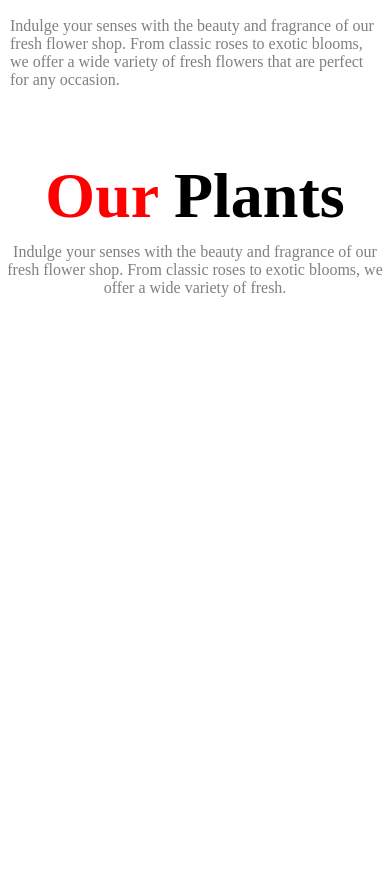
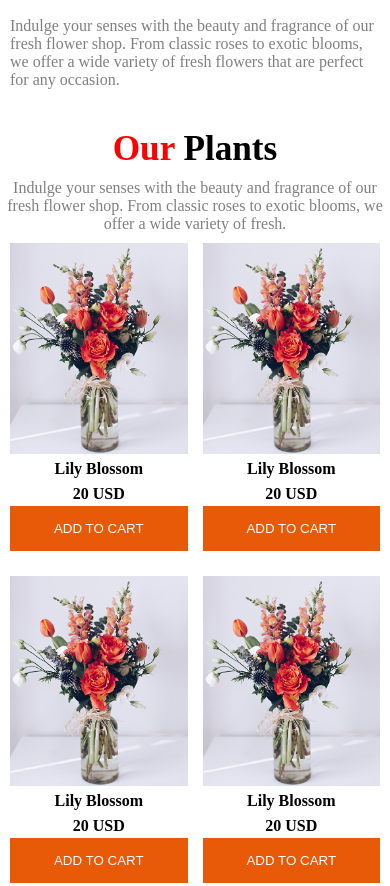
Before and after one commit to Obayedcoder/B12A02-Responsive-Flower, a plain HTML site: page index.html in a window 390 px wide. Shown: the part 602-1488 px from the top of the page. Before the commit the page ends 969 px from the top, so only its background shows below. Drawn offline with Linux system fonts and the light colour scheme.

Commit message:
Our plant & card section responsive test

```diff
--- a/index.html
+++ b/index.html
@@ -29,9 +29,9 @@
         <!-- Banner Section -->
           <section class="container2">
             <div class="content2_1">
-                <h1>
+                <h2>
                     ALWAYS <span>FRESH FLOWERS</span>
-                </h1>
+                </h2>
                 <P>
                     Indulge your senses with the beauty and fragrance of our fresh flower shop. From classic roses to exotic blooms, we offer a wide variety of fresh flowers that are perfect for any occasion.
                 </P>
@@ -51,7 +51,7 @@
                 <p>Indulge your senses with the beauty and fragrance of our fresh flower shop. From classic roses to exotic blooms, we offer a wide variety of fresh.</p>
             </div>
         <!--Plant Card Section -->
-        <!-- <section class="container3_1">
+         <section class="container3_1">
 
         <div class="content3_2">
             <img src="./assets/sample-flower-image.png" alt="">
@@ -102,7 +102,7 @@
             <button>ADD TO CART</button>
         </div>
 
-        </section> -->
+        </section>
 
         <!--Flower & plants lover section -->
         <!-- <section class="container4">
--- a/styles/style.css
+++ b/styles/style.css
@@ -9,7 +9,9 @@
 .content3_1 span{
     color:red;
 }
-.content2_1 h1,
+.content2_1 h2{
+    font-size:4rem;
+}
 .content3_1 h2{
     font-size: 4rem;
 
@@ -76,7 +78,7 @@
 /* Our Plants Section */
 .container3{
     max-width:1140px;
-    margin: 70px auto;
+    margin: 40px auto;
 }
 .content3_1{
     text-align: center;
@@ -87,8 +89,8 @@
 }
 
 /* plant card Section */
-/* .container3_1{
-
+ .container3_1{
+   padding:0 10px;
     display: grid;
     grid-template-columns: repeat(4, 1fr);
     column-gap: 15px;
@@ -115,7 +117,7 @@
     border:none;
     padding:15px;
     width:100%;
-}  */
+}
 /* Flower & Plants section */
 /* .container4{
     max-width:1140px;
@@ -214,7 +216,7 @@
     .content2_1{
 
     }
-    .content2_1 h1{
+    .content2_1 h2{
         font-size: 2.2rem;
         line-height: 40px;
         margin-bottom:20px;
@@ -224,7 +226,7 @@
     }
 
     /* Our Plants Section */
-     /* .container3{
+     .container3{
 
         text-align: center;
     }
@@ -234,13 +236,15 @@
     row-gap: 25px;
     align-items: center;
 }
-.content3_1{
-    margin-left:15px;
+.content3_1 h2{
+   font-size: 2.2rem;
 }
 
+/* Card Section */
+
  .content3_2 img{
-    max-width:230px;
- } */
+    max-width:100%;
+ }
 
 
 /* Flower & Plants Lover */
```
